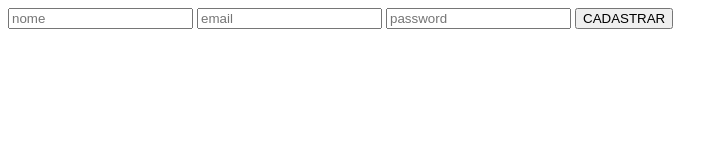
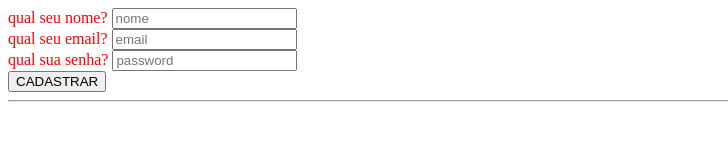
Before and after one commit to brd3v/curso_ebac_frontend, a plain HTML site: page index.html in a window 1280 px wide. Shown: the whole page, without its empty margins (0-728 px from the left). Drawn offline with Linux system fonts and the light colour scheme.

Commit message:
correcao

```diff
--- a/index.html
+++ b/index.html
@@ -7,18 +7,21 @@
 </head>
 <body>
    <form>
-    <input type="text" placeholder="nome">
+    <label for="name">qual seu nome?</label>
+    <input type="text" id="name" placeholder="nome">
+    <br>
+    <label for="email"> qual seu email? </label>
+    <input type="email" id="email" placeholder="email">
+    <br>
+    <label for="password">qual sua senha?</label>
+    <input type="password" id="password" placeholder="password">
+    <br>
 
-    <input type="email" placeholder="email">
-    <input type="password" placeholder="password">
-    <button>CADASTRAR</button>
+    <button type="submit">CADASTRAR</button>
+    <hr>
    </form>
 </body>
-<style>
-    body{
-        color: red;
-    }
-</style>
+
 </html>
 
 <style>
```
